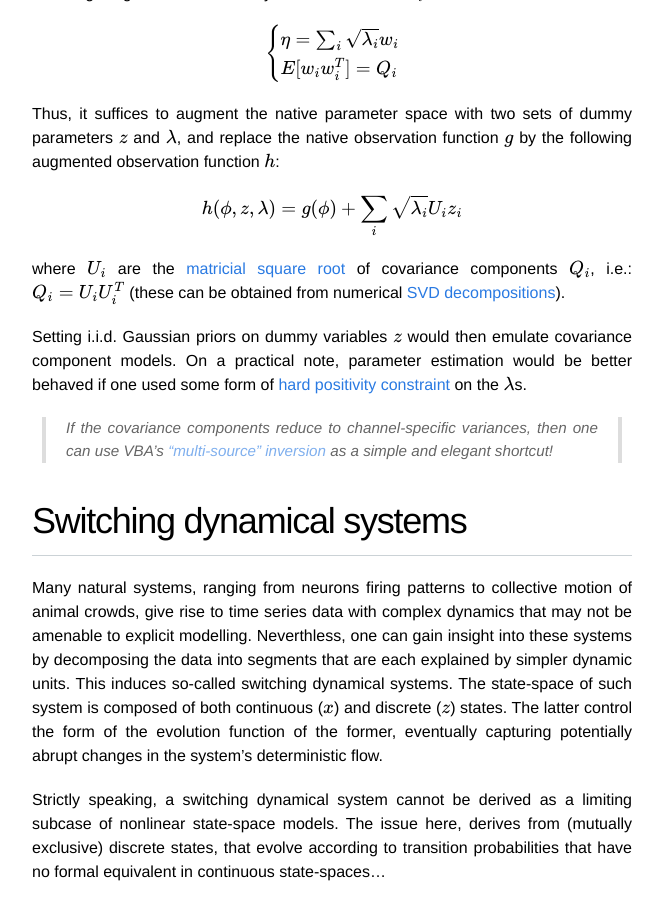
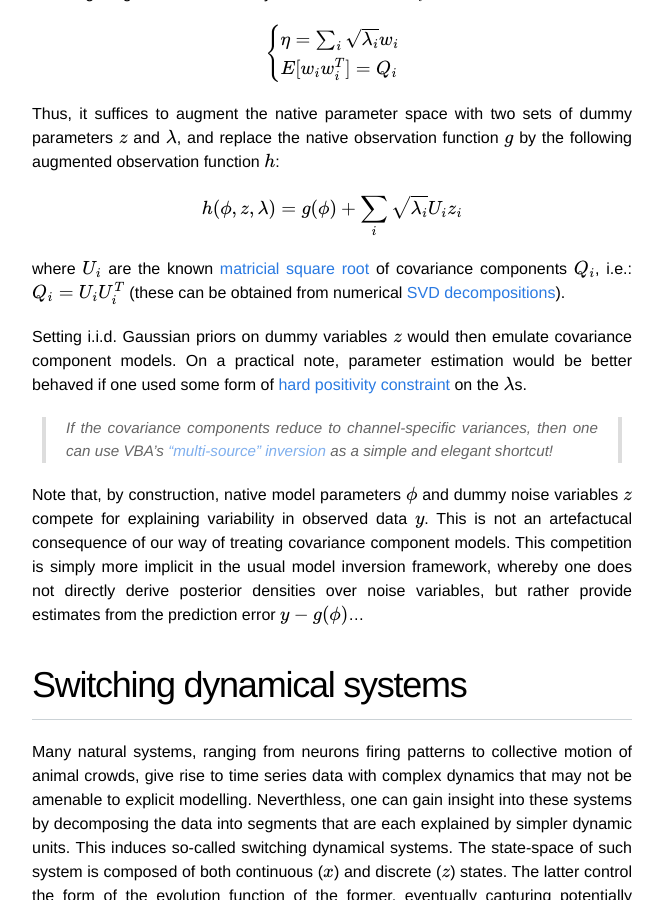
Before and after one commit to MBB-team/VBA-toolbox, a Jekyll site: the page built from _wiki/generativeModels.md, in a window 1280 px wide and 900 px high, scrolled down 5445 px. Shown: the whole window, without its empty margins (308-971 px from the left). Built offline with Jekyll 4.4.1, drawn with Linux system fonts in a browser that asks for light colours; nearby versions of some CDN libraries; formulas are drawn with MathJax 3.

Commit message:
Update generativeModels.md

```diff
--- a/_wiki/generativeModels.md
+++ b/_wiki/generativeModels.md
@@ -127,11 +127,13 @@ Thus, it suffices to augment the native parameter space with two sets of dummy p
 
 $$ h(\phi,z,\lambda) = g(\phi) + \sum_i \sqrt{\lambda_i} U_i z_i$$
 
-where $$U_i$$ are the [matricial square root](https://en.wikipedia.org/wiki/Square_root_of_a_matrix) of covariance components $$Q_i$$, i.e.: $$Q_i=U_i U_i^T$$ (these can be obtained from numerical [SVD decompositions](https://en.wikipedia.org/wiki/Singular_value_decomposition)).
+where $$U_i$$ are the known [matricial square root](https://en.wikipedia.org/wiki/Square_root_of_a_matrix) of covariance components $$Q_i$$, i.e.: $$Q_i=U_i U_i^T$$ (these can be obtained from numerical [SVD decompositions](https://en.wikipedia.org/wiki/Singular_value_decomposition)).
 
 Setting i.i.d. Gaussian priors on dummy variables $$z$$ would then emulate covariance component models. On a practical note, parameter estimation would be better behaved if one used some form of [hard positivity constraint]({{ site.baseurl }}/_wiki/param-transform.md) on the $$\lambda$$s.
 
 > If the covariance components reduce to channel-specific variances, then one can use VBA's ["multi-source" inversion]({{ site.baseurl }}/_wiki/Multisources.md) as a simple and elegant shortcut!
+
+Note that, by construction, native model parameters $$\phi$$ and dummy noise variables $$z$$ compete for explaining variability in observed data $$y$$. This is not an artefactucal consequence of our way of treating covariance component models. This competition is simply more implicit in the usual model inversion framework, whereby one does not directly derive posterior densities over noise variables, but rather provide estimates from the prediction error $$y-g(\phi)$$...
 
 
 
```
